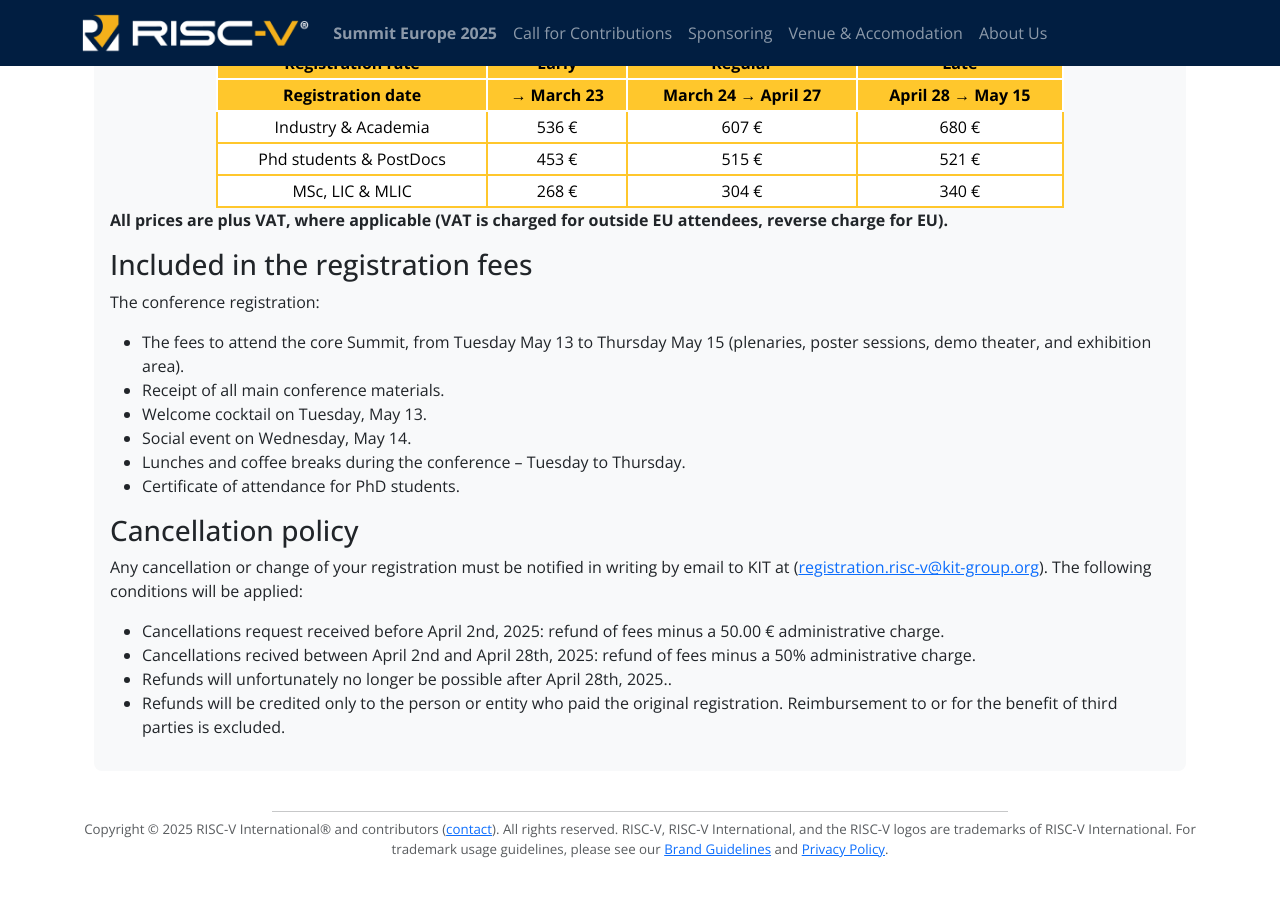
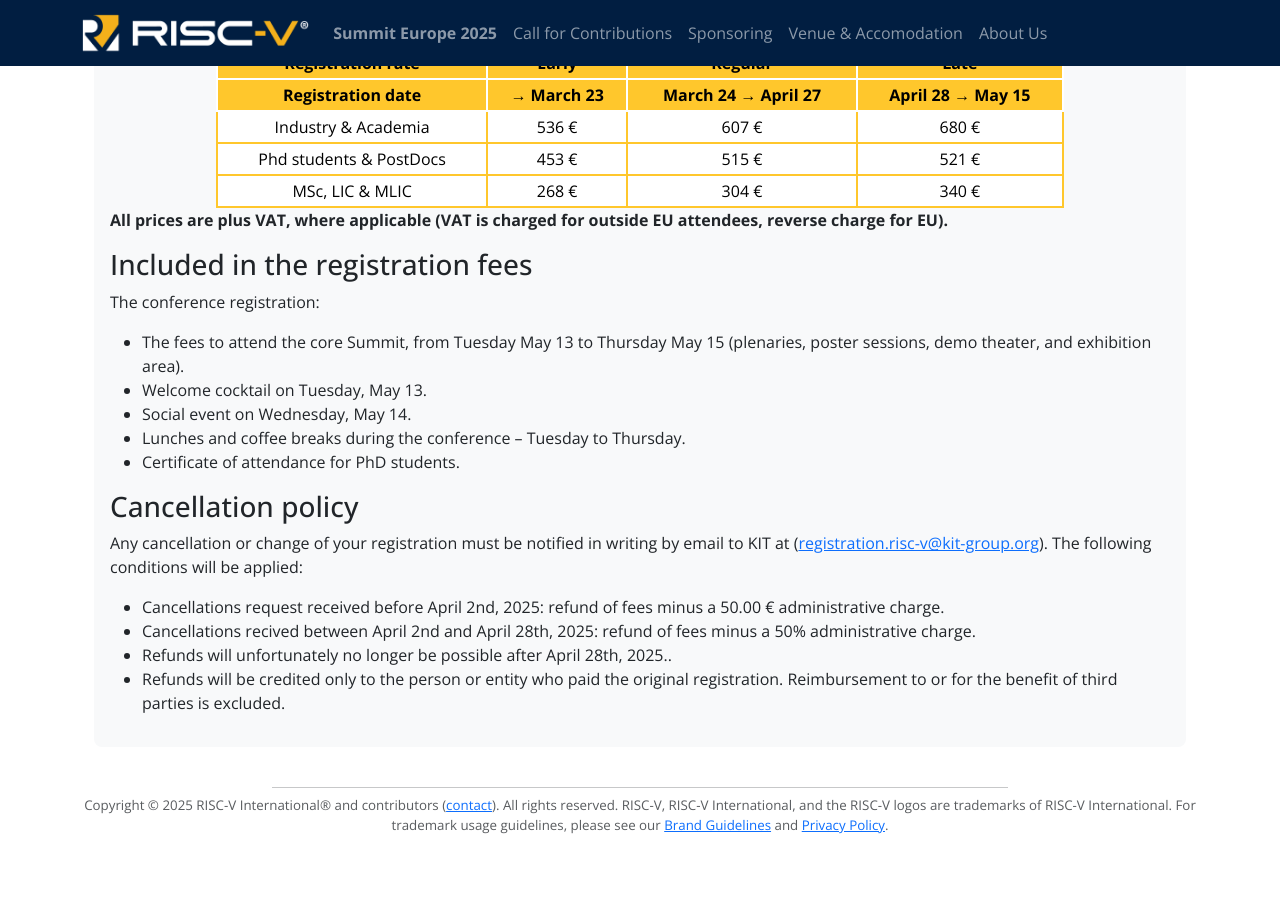
Before and after one commit to riscv-europe/summit-website-development, a Jekyll site: the page built from summit/2025/registration.md, in a window 1280 px wide and 900 px high, scrolled down 1067 px. Shown: the top 897 px of the window. Built offline with Jekyll 4.4.1, drawn with Linux system fonts in a browser that asks for light colours; after the commit the page ends 1943 px from its top, so only the background shows below that.

Commit message:
Fix: remove mention of receiving conference material.

```diff
--- a/summit/2025/registration.md
+++ b/summit/2025/registration.md
@@ -91,7 +91,6 @@
  - The fees to attend the core Summit, from Tuesday May 13 to Thursday
    May 15 (plenaries, poster sessions, demo theater, and exhibition
    area).
- - Receipt of all main conference materials.
  - Welcome cocktail on Tuesday, May 13.
  - Social event on Wednesday, May 14.
  - Lunches and coffee breaks during the conference -- Tuesday to
```
